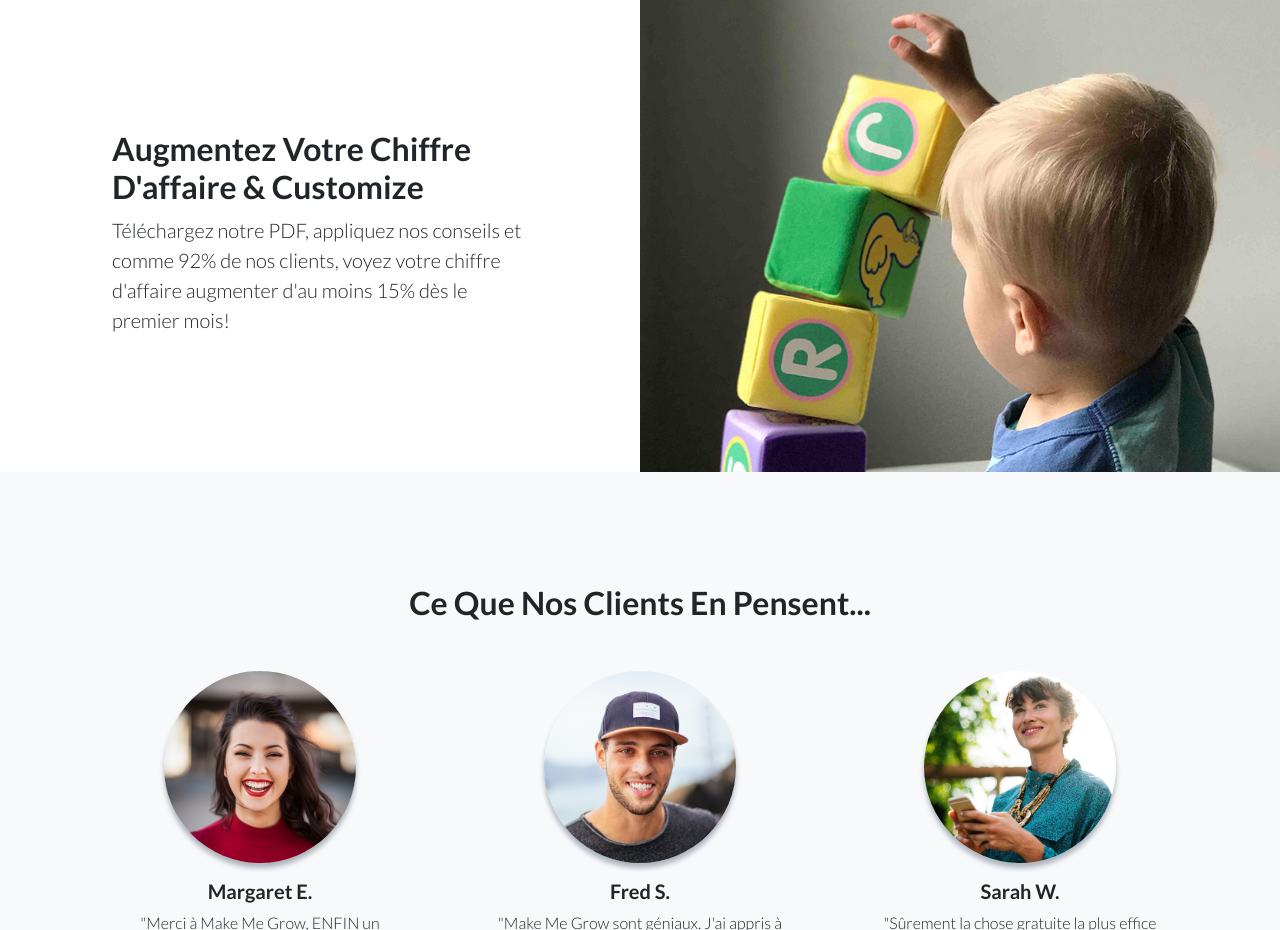
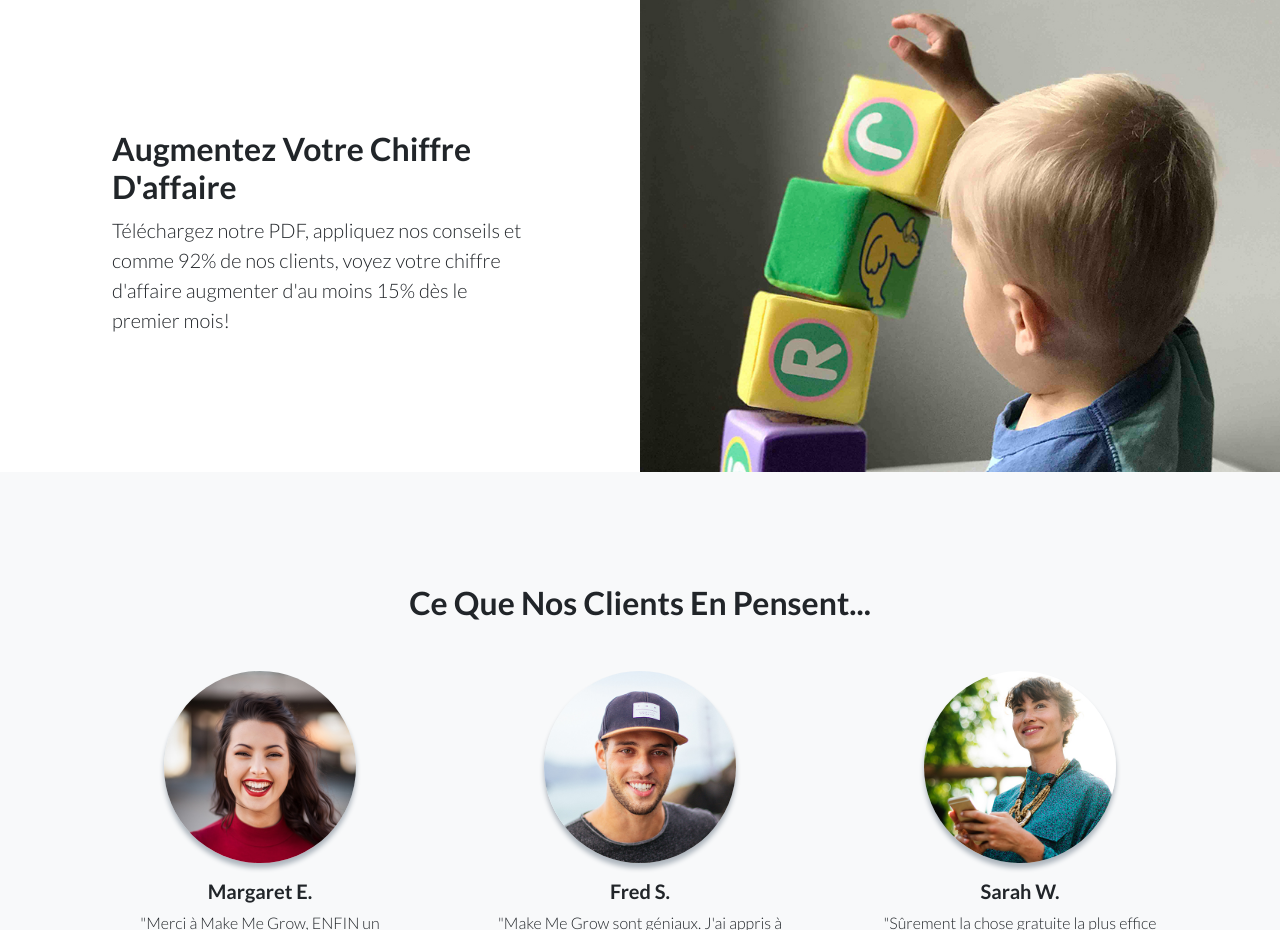
Before and after one commit to Romaricc/export, a website: page index.html in a window 1280 px wide. Shown: the part 2160-3090 px from the top of the page. Drawn offline with Linux system fonts and the light colour scheme.

Commit message:
Chiffre d'affaire

```diff
--- a/index.html
+++ b/index.html
@@ -113,7 +113,7 @@
         <div class="row no-gutters">
           <div class="col-lg-6 order-lg-2 text-white showcase-img" style="background-image: url('img/bg-showcase-3.jpg');"></div>
           <div class="col-lg-6 order-lg-1 my-auto showcase-text">
-            <h2>Augmentez Votre Chiffre D'affaire &amp; Customize</h2>
+            <h2>Augmentez Votre Chiffre D'affaire</h2>
             <p class="lead mb-0">Téléchargez notre PDF, appliquez nos conseils et comme 92% de nos clients, voyez votre chiffre d'affaire augmenter d'au moins 15% dès le premier mois!</p>
           </div>
         </div>
```
